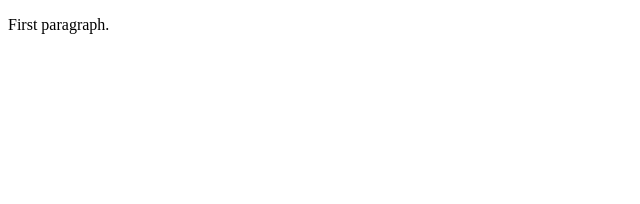
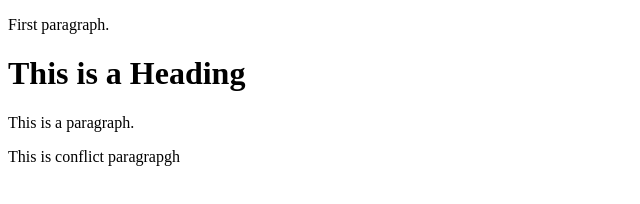
Before and after one commit to AdityaSingh789/git-practice, a plain HTML site: page index.html in a window 1280 px wide. Shown: the whole page, without its empty margins (0-640 px from the left). Drawn offline with Linux system fonts and the light colour scheme.

Commit message:
Added conflict paragraph tag

```diff
--- a/index.html
+++ b/index.html
@@ -5,5 +5,9 @@
   </head>
   <body>
     <p>First paragraph.</p>
+
+    <h1>This is a Heading</h1>
+    <p>This is a paragraph.</p>
+    <p>This is conflict paragrapgh</p>
   </body>
 </html>
```
